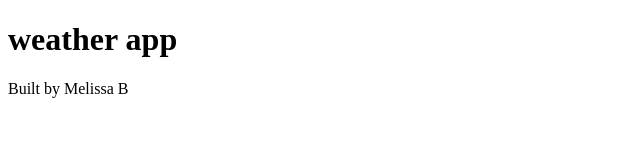
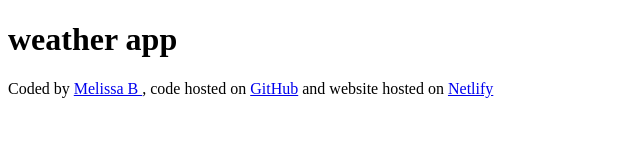
Before and after one commit to mapaixinterieure/weather-application-new-setup, a plain HTML site: page index.html in a window 1280 px wide. Shown: the whole page, without its empty margins (0-640 px from the left). Drawn offline with Linux system fonts and the light colour scheme.

Commit message:
updated footer with links

```diff
--- a/index.html
+++ b/index.html
@@ -7,6 +7,21 @@
   </head>
   <body>
     <h1>weather app</h1>
-    <footer>Built by Melissa B</footer>
+    <footer>
+      Coded by
+      <a href="https://github.com/mapaixinterieure" target="_blank">
+        Melissa B </a
+      >, code hosted on
+      <a
+        href="https://github.com/mapaixinterieure/weather-application-new-setup"
+        target="_blank"
+      >
+        GitHub</a
+      >
+      and website hosted on
+      <a href="https://incomparable-elf-869c8b.netlify.app/" target="_blank">
+        Netlify
+      </a>
+    </footer>
   </body>
 </html>
```
